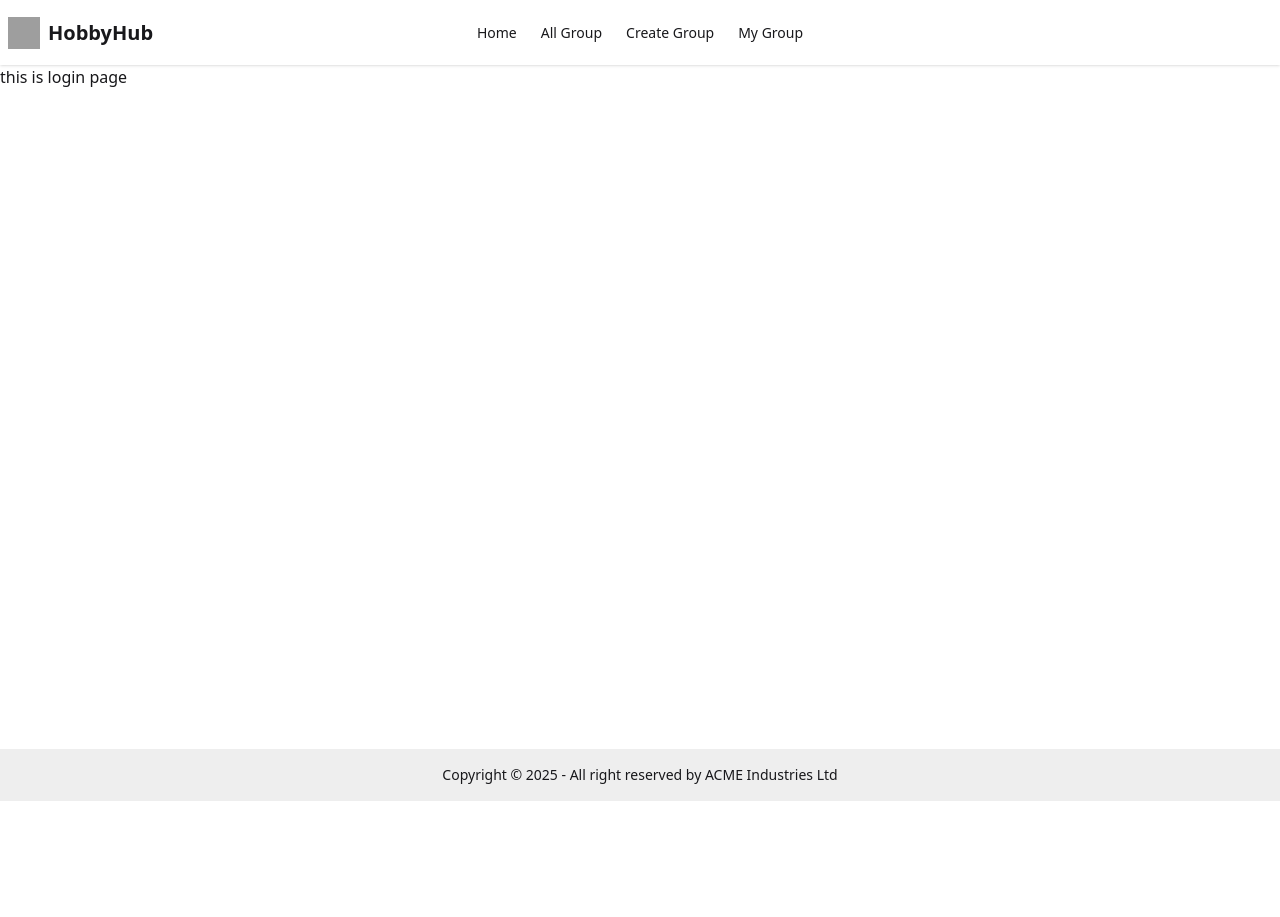
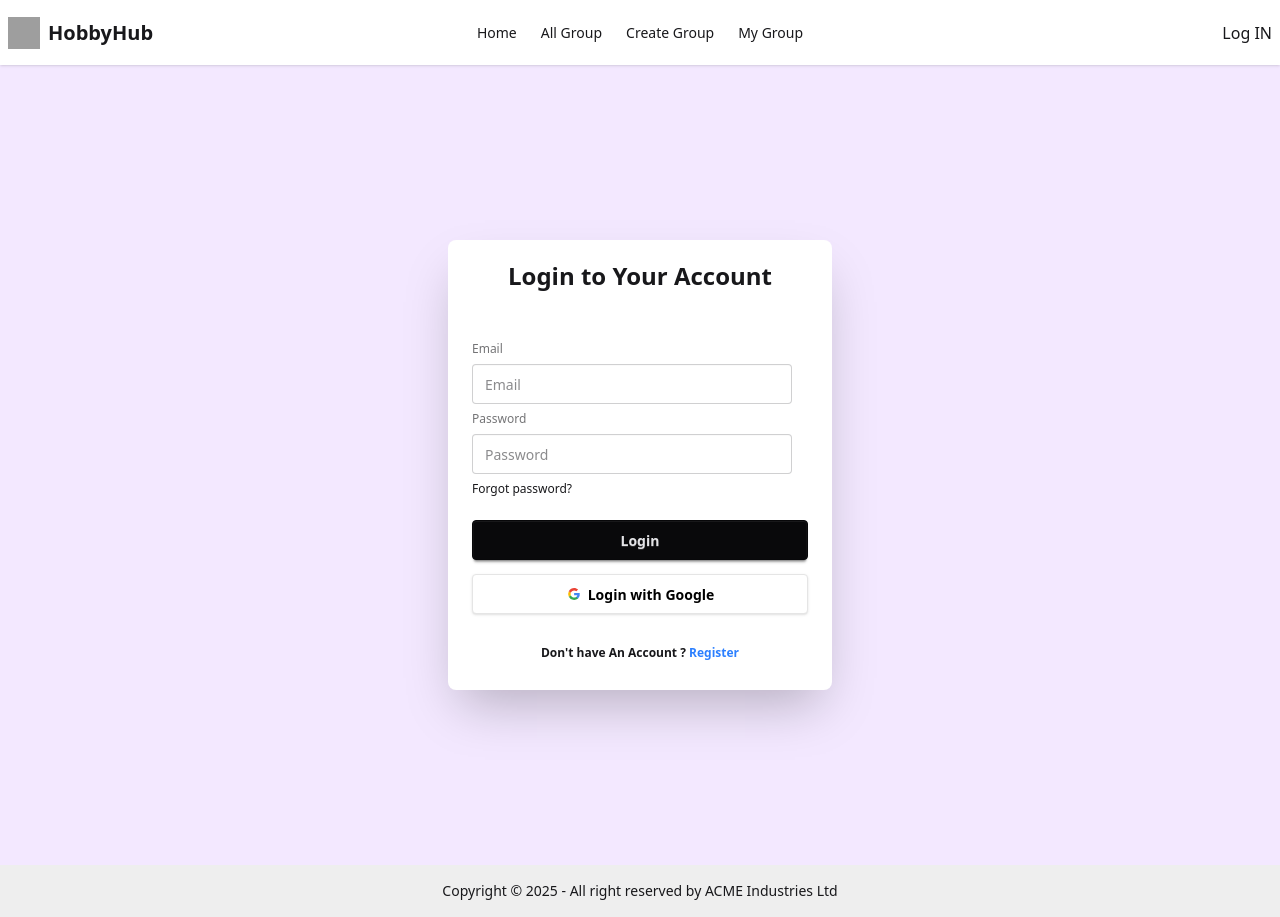
Before and after one commit to alimran74/Hobby-hub-client, a React (Vite) app: page /auth/login in a window 1280 px wide. Before the commit the page ends 801 px from the top, so only its background shows below. Built offline with nearby package versions, Linux system fonts and the light colour scheme; no server answers; grey boxes are pictures that could not be loaded; a web font is replaced by a local one.

Commit message:
added firebase auth

```diff
--- a/package.json
+++ b/package.json
@@ -13,7 +13,7 @@
     "@lottiefiles/react-lottie-player": "^3.6.0",
     "@tailwindcss/vite": "^4.1.7",
     "axios": "^1.9.0",
-    "firebase": "^11.8.0",
+    "firebase": "^11.8.1",
     "react": "^19.1.0",
     "react-dom": "^19.1.0",
     "react-icons": "^5.5.0",
--- a/src/components/Navbar.jsx
+++ b/src/components/Navbar.jsx
@@ -1,8 +1,11 @@
-import React from 'react';
+
 import { Link, NavLink } from 'react-router';
 
 
+
+
 const Navbar = () => {
+
     return (
         <div className="navbar bg-base-100 shadow-sm">
   <div className="navbar-start">
@@ -55,12 +58,14 @@ const Navbar = () => {
       </ul>
     </div>
   <div className="navbar-end">
-
-
+    <Link to='/auth/login'>
+       <button className='btn-primary'>Log IN</button>
+      </Link>
 
   </div>
 </div>
     );
 };
 
+
 export default Navbar;
--- /dev/null
+++ b/src/firebase/firebase.config.js
@@ -0,0 +1,19 @@
+// Import the functions you need from the SDKs you need
+import { initializeApp } from "firebase/app";
+// TODO: Add SDKs for Firebase products that you want to use
+// https://firebase.google.com/docs/web/setup#available-libraries
+
+// Your web app's Firebase configuration
+const firebaseConfig = {
+  apiKey: "AIzaSyAM3UqYr7lBpdSl1ML2EyjimD11XJQAx8o",
+  authDomain: "hobbyhub-27dd6.firebaseapp.com",
+  projectId: "hobbyhub-27dd6",
+  storageBucket: "hobbyhub-27dd6.firebasestorage.app",
+  messagingSenderId: "619144493006",
+  appId: "1:619144493006:web:2187b824b37d7999899d9f"
+};
+
+// Initialize Firebase
+const app = initializeApp(firebaseConfig);
+
+export default app;
--- a/src/layouts/AuthLayout.jsx
+++ b/src/layouts/AuthLayout.jsx
@@ -2,6 +2,7 @@ import React from 'react';
 import Navbar from '../components/Navbar';
 import { Outlet } from 'react-router';
 import Footer from '../components/Footer';
+import { ToastContainer } from 'react-toastify';
 
 const AuthLayout = () => {
     return (
@@ -11,6 +12,7 @@ const AuthLayout = () => {
                 <Outlet/>
             </div>
             <Footer/>
+            <ToastContainer position='top-center'></ToastContainer>
         </div>
     );
 };
--- a/src/layouts/MainLayout.jsx
+++ b/src/layouts/MainLayout.jsx
@@ -1,14 +1,17 @@
 import React from 'react';
 import Navbar from '../components/Navbar';
-import { Outlet } from 'react-router';
+import { Outlet, useNavigation } from 'react-router';
 import Footer from '../components/Footer';
 import Loader from '../components/Loader';
+import { ToastContainer } from 'react-toastify';
 
 const MainLayout = () => {
+     const navigation = useNavigation();
     return (
         <div>
             <Navbar/>
-            {Navigation.state === "loading" && <Loader/>}
+            <ToastContainer position='top-center'></ToastContainer>
+            {navigation.state === "loading" && <Loader/>}
             <div className='min-h-[calc(100vh-116px)]'>
                 <Outlet/>
             </div>
--- a/src/main.jsx
+++ b/src/main.jsx
@@ -4,12 +4,13 @@ import './index.css'
 import { RouterProvider } from 'react-router'
 import router from './router/router'
 import Loader from './components/Loader'
+import AuthProvider from './provider/AuthProvider'
 
 
 createRoot(document.getElementById('root')).render(
   <StrictMode>
-
+    <AuthProvider>
     <RouterProvider router = {router} fallbackElement={ <Loader/> }/>
-
+     </AuthProvider>
   </StrictMode>,
 )
--- a/src/pages/Home.jsx
+++ b/src/pages/Home.jsx
@@ -4,7 +4,8 @@ import BannerSlider from '../components/BannerSlider';
 import FeaturedGroup from '../components/FeaturedGroup';
 
 import Poster from '../components/Poster';
-import { data, useLoaderData } from 'react-router';
+import {  useLoaderData } from 'react-router';
+
 
 
 const Home = () => {
@@ -15,6 +16,7 @@ const Home = () => {
 
         <div>
             <h1>{data.title}</h1>
+
             <BannerSlider/>
             <FeaturedGroup/>
             <Poster/>
--- a/src/pages/Login.jsx
+++ b/src/pages/Login.jsx
@@ -1,11 +1,70 @@
-import React from 'react';
+import React, { use } from 'react';
+import { Link, useNavigate } from 'react-router';
+import { toast } from 'react-toastify';
+import { AuthContext } from '../provider/AuthProvider';
 
 const Login = () => {
+       const navigate = useNavigate();
+    const {signIn,signInWithGoogle}=use(AuthContext);
+    const handleLogIn=(e) =>{
+        e.preventDefault();
+        const form = e.target;
+        const email = form.email.value;
+        const password = form.password.value;
+        signIn(email,password)
+        .then(result =>{
+            const user = result.user;
+            toast.success('✅ Login successful');
+            navigate('/')
+
+        })
+         .catch((error) =>{
+                    // const errorCode = error.code;
+                    const errorMessage = error.message;
+                    toast.error(`❌ ${errorMessage}`)
+                });
+    };
+    const handleGoogleLogin = () => {
+        signInWithGoogle()
+        .then(result=>{
+            toast.success('✅ Google Login successful');
+            navigate('/');
+        })
+        .catch(error =>{
+            toast.error(`❌ ${error.message}`);
+        })
+    };
     return (
-        <div>
-            <h1>this is login page</h1>
+        <div className='flex justify-center min-h-screen items-center bg-purple-100'>
+              <div className="card bg-base-100 w-full max-w-sm shrink-0 shadow-2xl">
+                <h1 className='font-semibold text-2xl text-center py-5'>Login to Your Account</h1>
+      <form onSubmit={handleLogIn} className="card-body">
+        <fieldset className="fieldset">
+            {/* email */}
+          <label className="label">Email</label>
+          <input name='email' type="email" className="input" placeholder="Email" />
+
+          {/* password */}
+          <label className="label">Password</label>
+          <input name='password' type="password" className="input" placeholder="Password" />
+          <div><a className="link link-hover">Forgot password?</a></div>
+
+          <button type='submit' className="btn btn-neutral mt-4">Login</button>
+
+          {/* google btn */}
+          <button onClick={handleGoogleLogin} type='button' className="btn bg-white text-black border-[#e5e5e5] shadow mt-2">
+            <svg aria-label="Google logo" width="16" height="16" xmlns="http://www.w3.org/2000/svg" viewBox="0 0 512 512"><g><path d="m0 0H512V512H0" fill="#fff"></path><path fill="#34a853" d="M153 292c30 82 118 95 171 60h62v48A192 192 0 0190 341"></path><path fill="#4285f4" d="m386 400a140 175 0 0053-179H260v74h102q-7 37-38 57"></path><path fill="#fbbc02" d="m90 341a208 200 0 010-171l63 49q-12 37 0 73"></path><path fill="#ea4335" d="m153 219c22-69 116-109 179-50l55-54c-78-75-230-72-297 55"></path></g></svg>
+  Login with Google
+</button>
+
+
+          <p className='font-semibold text-center pt-6'>Don't have An Account ? <Link className='text-blue-500' to="/auth/register">Register</Link></p>
+        </fieldset>
+      </form>
+    </div>
         </div>
     );
+
 };
 
 export default Login;
--- a/src/pages/Register.jsx
+++ b/src/pages/Register.jsx
@@ -1,11 +1,108 @@
-import React from 'react';
+import React, { useContext, useState } from "react";
+import { Link, useNavigate } from "react-router";
+import { AuthContext } from "../provider/AuthProvider";
+import { toast } from "react-toastify";
 
 const Register = () => {
-    return (
-        <div>
+  const { createUser, updateUserProfile } = useContext(AuthContext);
+  const [error, setError] = useState("");
+  const navigate = useNavigate();
 
-        </div>
-    );
+  const handleRegister = (e) => {
+    e.preventDefault();
+    const form = e.target;
+    const name = form.name.value;
+    const email = form.email.value;
+    const photoURL = form.photoURL.value;
+    const password = form.password.value;
+
+    // Password Validation
+    const uppercase = /[A-Z]/.test(password);
+    const lowercase = /[a-z]/.test(password);
+
+    if (!uppercase || !lowercase || password.length < 6) {
+      setError("Password must have uppercase, lowercase and be at least 6 characters long.");
+      toast.error("❌ Password must have uppercase, lowercase and 6+ characters.");
+      return;
+    }
+
+    // Firebase Register
+    createUser(email, password)
+      .then((result) => {
+        updateUserProfile(name, photoURL)
+          .then(() => {
+            toast.success("✅ Registration Successful!");
+            navigate("/"); // Redirect to homepage or dashboard
+          })
+          .catch(() => {
+            toast.error("❌ Failed to update profile");
+          });
+      })
+      .catch((err) => {
+        setError(err.message);
+        toast.error("❌ " + err.message);
+      });
+  };
+
+  return (
+    <div className="flex items-center justify-center min-h-screen bg-gray-100 p-4">
+      <form
+        onSubmit={handleRegister}
+        className="bg-white p-6 rounded shadow-md w-full max-w-md"
+      >
+        <h2 className="text-2xl font-bold mb-4 text-center text-purple-600">
+          Register
+        </h2>
+
+        <input
+          type="text"
+          name="name"
+          placeholder="Your Name"
+          required
+          className="input input-bordered w-full mb-3"
+        />
+
+        <input
+          type="email"
+          name="email"
+          placeholder="Your Email"
+          required
+          className="input input-bordered w-full mb-3"
+        />
+
+        <input
+          type="text"
+          name="photoURL"
+          placeholder="Photo URL"
+          className="input input-bordered w-full mb-3"
+        />
+
+        <input
+          type="password"
+          name="password"
+          placeholder="Password"
+          required
+          className="input input-bordered w-full mb-3"
+        />
+
+        {error && <p className="text-red-500 text-sm mb-2">{error}</p>}
+
+        <button
+          type="submit"
+          className="btn btn-primary w-full bg-purple-600 hover:bg-purple-700"
+        >
+          Register
+        </button>
+
+        <p className="text-center mt-4 text-sm">
+          Already have an account?{" "}
+          <Link to="/auth/login" className="text-blue-600 hover:underline">
+            Login
+          </Link>
+        </p>
+      </form>
+    </div>
+  );
 };
 
 export default Register;
--- a/src/provider/AuthProvider.jsx
+++ b/src/provider/AuthProvider.jsx
@@ -1,11 +1,73 @@
-import React from 'react';
+import React, { createContext, useEffect, useState } from 'react';
+import app from "../firebase/firebase.config";
+import { createUserWithEmailAndPassword, getAuth, GoogleAuthProvider, onAuthStateChanged, signInWithPopup, signOut,updateProfile } from 'firebase/auth';
+import { signInWithEmailAndPassword } from 'firebase/auth';
 
-const AuthProvider = () => {
-    return (
-        <div>
-            <h1>this is auth provider</h1>
-        </div>
-    );
+
+export const AuthContext = createContext();
+
+
+const  googleprovider = new GoogleAuthProvider();
+const signInWithGoogle = () => {
+    return signInWithPopup(auth, googleprovider);
+};
+
+
+const auth = getAuth(app);
+const AuthProvider = ({children}) => {
+    const[user,setUser] = useState(null);
+
+    // console.log(user)
+
+    const createUser=(email, password) =>{
+        return createUserWithEmailAndPassword(auth,email,password);
+    };
+
+    const signIn =(email,password) =>{
+        return signInWithEmailAndPassword(auth,email,password);
+    };
+
+    const logOut=()=>{
+
+        return signOut(auth);
+    };
+
+     const updateUserProfile = (name, photoURL) => {
+    if (auth.currentUser) {
+      return updateProfile(auth.currentUser, {
+        displayName: name,
+        photoURL: photoURL,
+      });
+    }
+    return Promise.reject(new Error("No user is signed in"));
+  };
+
+    useEffect(()=>{
+       const unsubscribe = onAuthStateChanged(auth,(currentUser) =>{
+            setUser(currentUser);
+        });
+        return ()=>{
+            unsubscribe();
+        };
+
+    },[]);
+
+    const authData = {
+        user,
+        setUser,
+        createUser,
+        logOut,
+        signIn,
+        signInWithGoogle,
+        updateUserProfile,
+    };
+
+
+
+
+    return <AuthContext.Provider value={authData}>
+        {children}
+    </AuthContext.Provider> ;
 };
 
 export default AuthProvider;
```
Also changed, not shown: src/router/router.jsx (+11 -9 lines), 1 other file (tests, documents, lock files or other folders).
